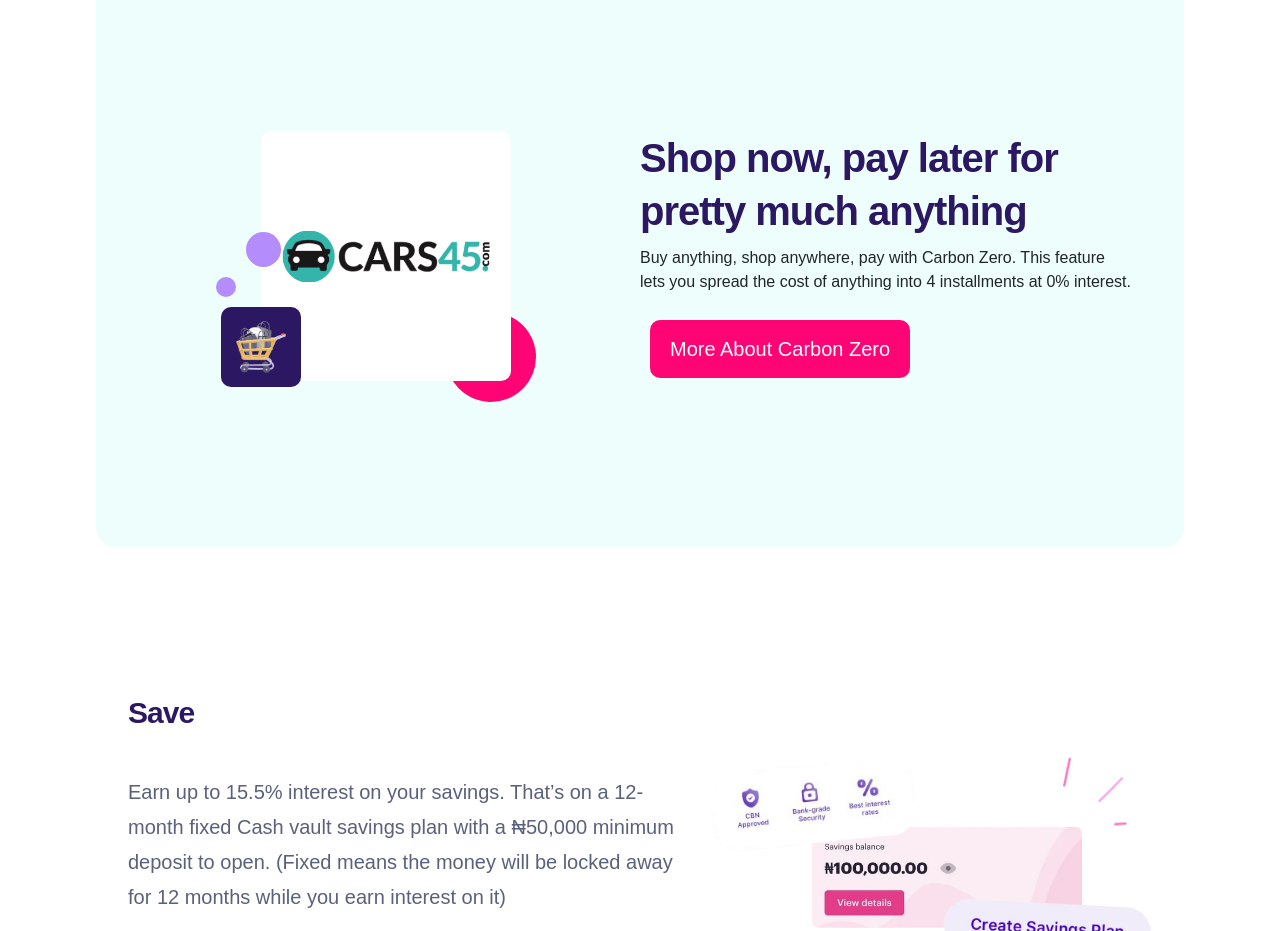
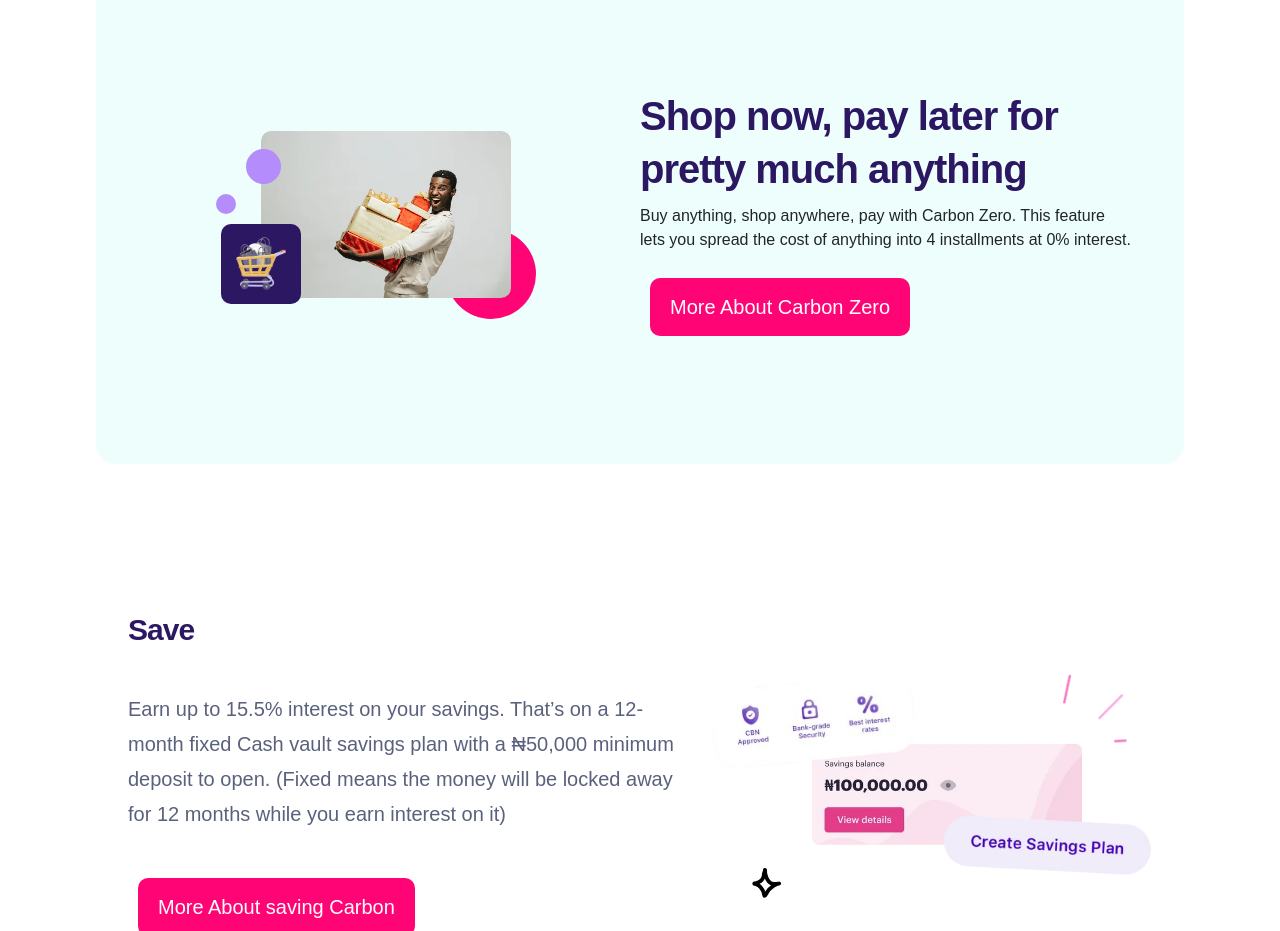
Before and after one commit to tasammie/carbon, a plain HTML site: page index.html in a window 1280 px wide. Shown: the part 1900-2831 px from the top of the page. Drawn offline with nearby package versions, Linux system fonts and the light colour scheme; a web font is replaced by a local one.

Commit message:
new image

```diff
--- a/index.html
+++ b/index.html
@@ -335,7 +335,7 @@
     <div class="show-now-wrapper">
       <div class="show-now-split">
         <div class="show-now-image">
-          <img class="shopman-img" src="./images/Cars.png" alt="" />
+          <img class="shopman-img" src="images/_man shopping.png" alt="man shopping" />
           <div class="shop-circle"></div>
           <div class="purple-circle"></div>
           <div class="small-purple"></div>
```
Also changed, not shown: images/_man shopping.png (added).
